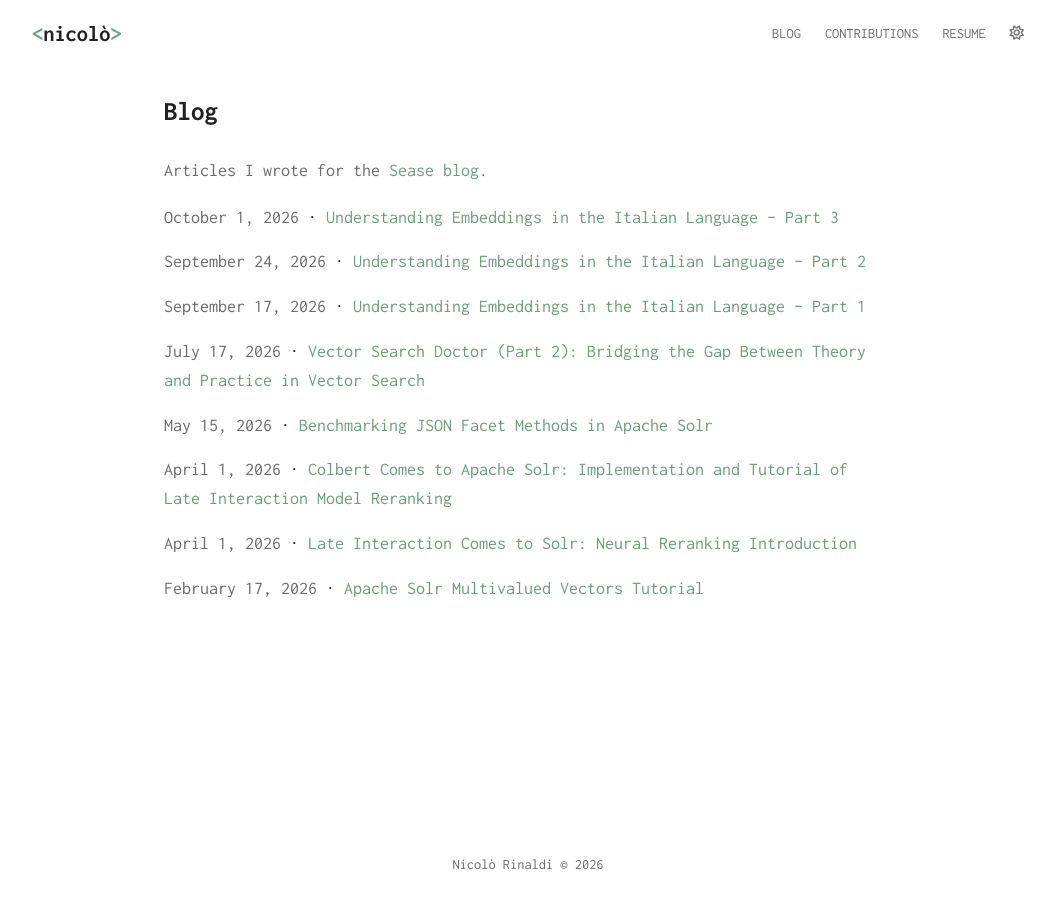
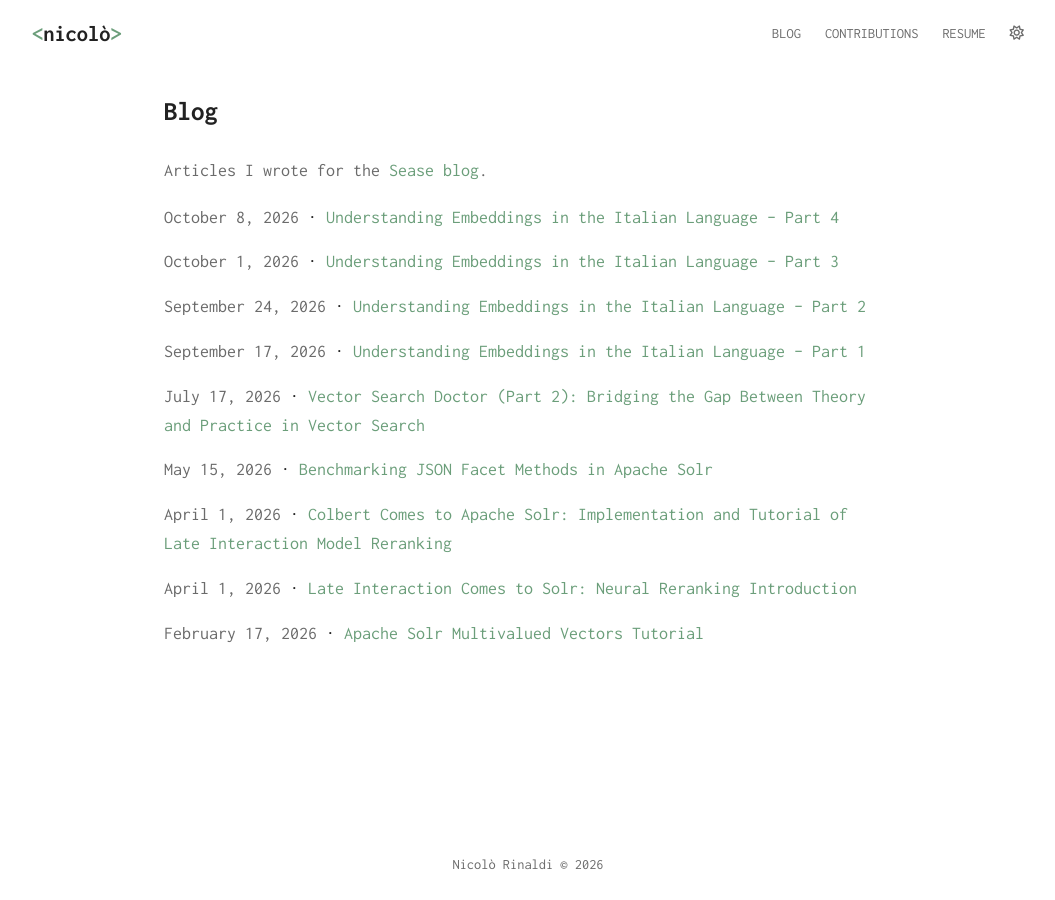
Before and after one commit to nicolo-rinaldi/nicolo-rinaldi.github.io, a Jekyll site: the page built from blog.html, in a window 1280 px wide. Shown: the whole page, without its empty margins (112-1167 px from the left). Built offline with Jekyll 4.4.1, drawn with Linux system fonts in a browser that asks for light colours.

Commit message:
Update blog and cv

```diff
--- a/_data/blog.yml
+++ b/_data/blog.yml
@@ -1,4 +1,7 @@
 # My posts on the Sease blog (https://sease.io/our-blog). Newest first.
+- date: 2026-10-08
+  title: "Understanding Embeddings in the Italian Language – Part 4"
+  url: https://sease.io/2026/10/understanding-embeddings-in-the-italian-language-part-4.html
 - date: 2026-10-01
   title: "Understanding Embeddings in the Italian Language – Part 3"
   url: https://sease.io/2026/10/understanding-embeddings-in-the-italian-language-part-3.html
```
Also changed, not shown: 1 other file.
